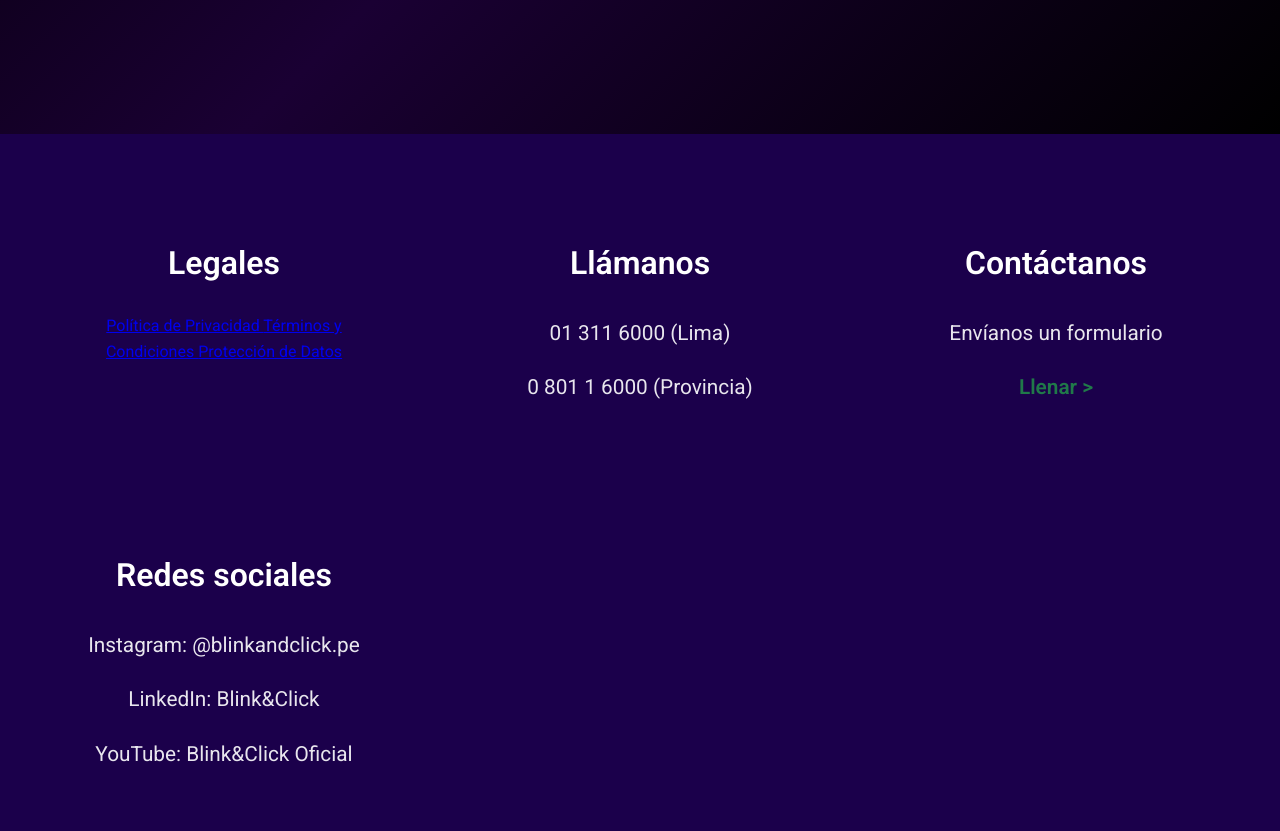
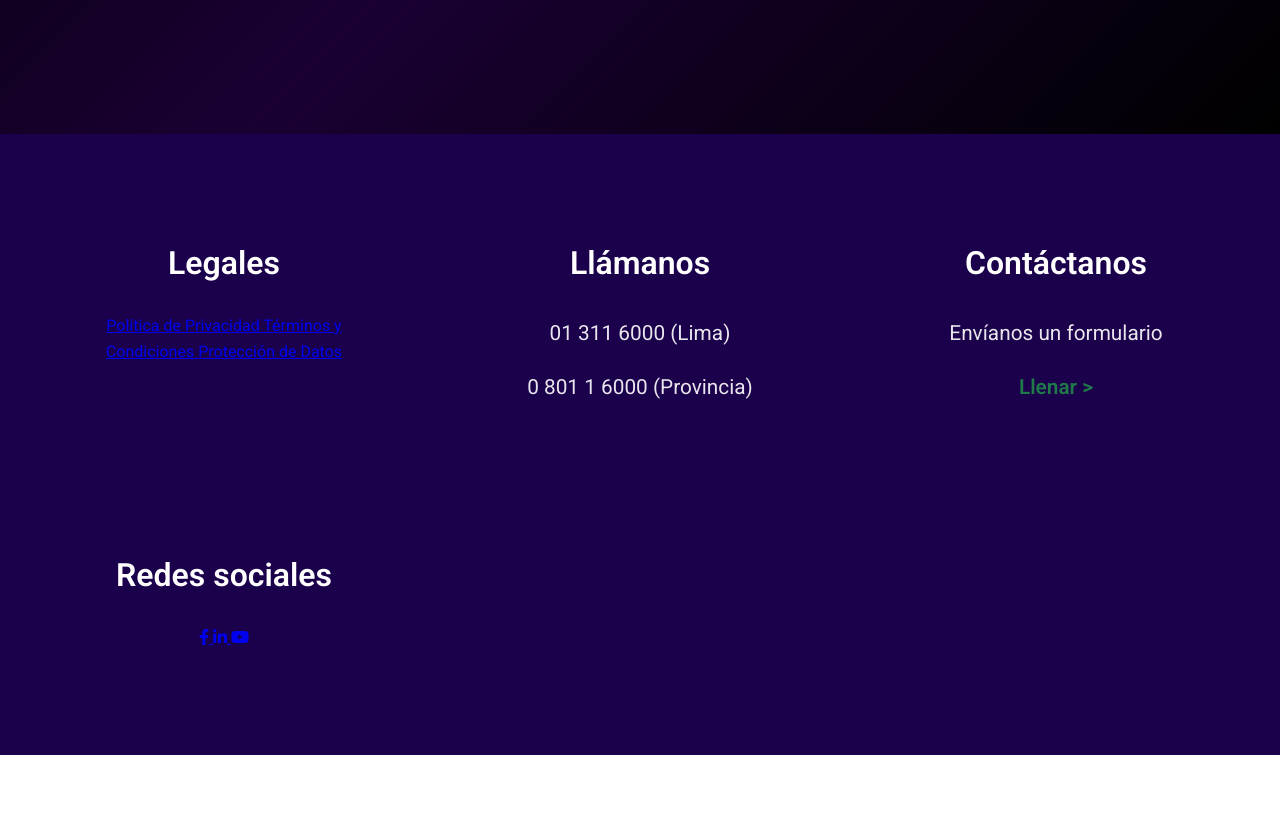
Before and after one commit to matthrove/BlinkClick, a website: page index.html in a window 1280 px wide. Shown: the part 4696-5527 px from the top of the page. After the commit the page ends 5451 px from the top, so only its background shows below. Drawn offline with Linux system fonts and the light colour scheme.

Commit message:
Update index.html

```diff
--- a/index.html
+++ b/index.html
@@ -9,6 +9,10 @@
     <link
       href="https://fonts.googleapis.com/css2?family=Roboto:wght@300;400;500;600;700&display=swap"
       rel="stylesheet"
+    />
+    <link
+      rel="stylesheet"
+      href="https://cdnjs.cloudflare.com/ajax/libs/font-awesome/6.4.0/css/all.min.css"
     />
     <link rel="stylesheet" href="styles.css" />
     <script src="On.js" defer></script>
@@ -381,9 +385,32 @@
         </div>
         <div class="footer-box">
           <h3>Redes sociales</h3>
-          <p>Instagram: @blinkandclick.pe</p>
-          <p>LinkedIn: Blink&Click</p>
-          <p>YouTube: Blink&Click Oficial</p>
+          <div class="social-icons">
+            <a
+              href="https://www.facebook.com"
+              target="_blank"
+              aria-label="Facebook"
+              class="social-icon"
+            >
+              <i class="fab fa-facebook-f"></i>
+            </a>
+            <a
+              href="https://www.linkedin.com"
+              target="_blank"
+              aria-label="LinkedIn"
+              class="social-icon"
+            >
+              <i class="fab fa-linkedin-in"></i>
+            </a>
+            <a
+              href="https://www.youtube.com"
+              target="_blank"
+              aria-label="YouTube"
+              class="social-icon"
+            >
+              <i class="fab fa-youtube"></i>
+            </a>
+          </div>
         </div>
       </div>
     </footer>
```
